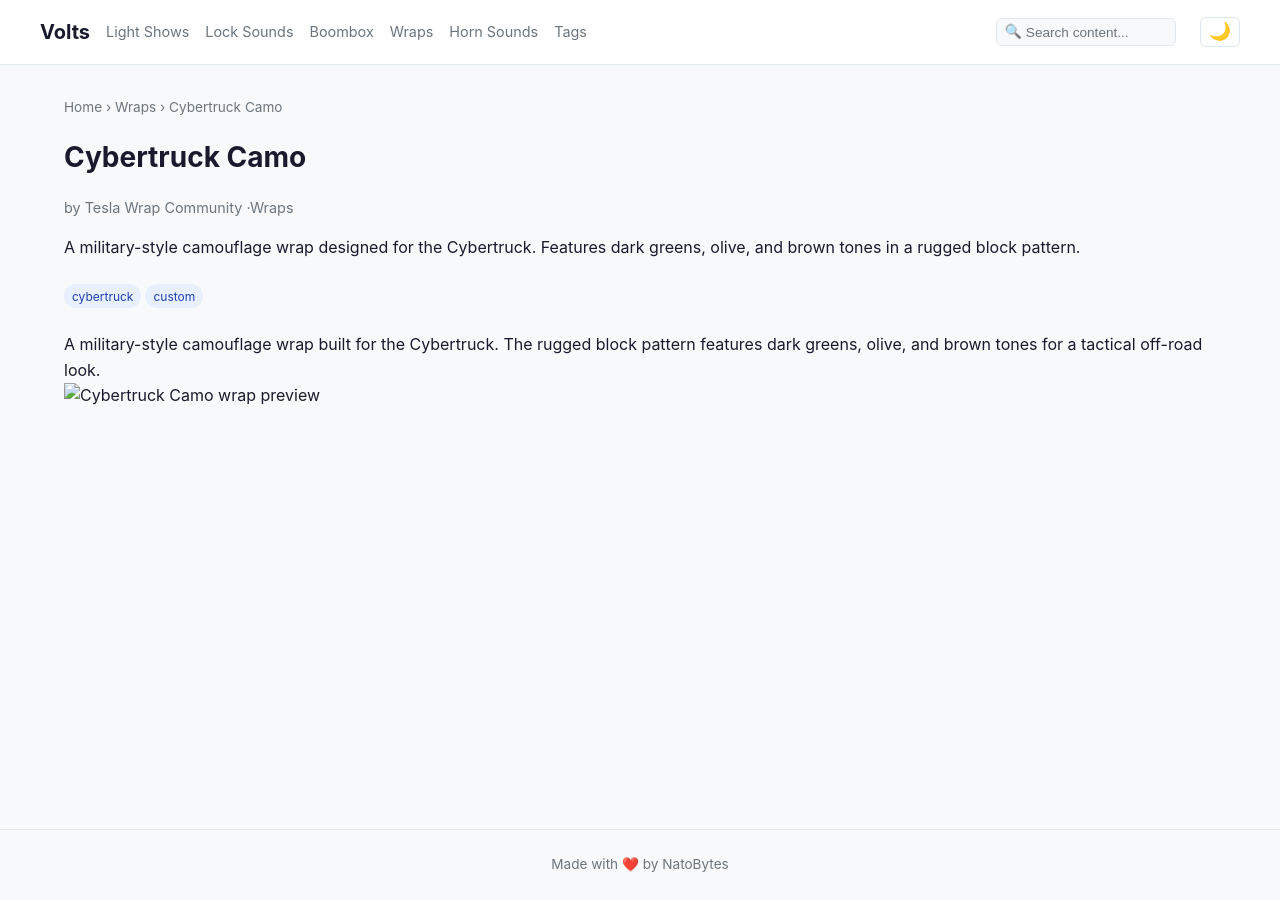
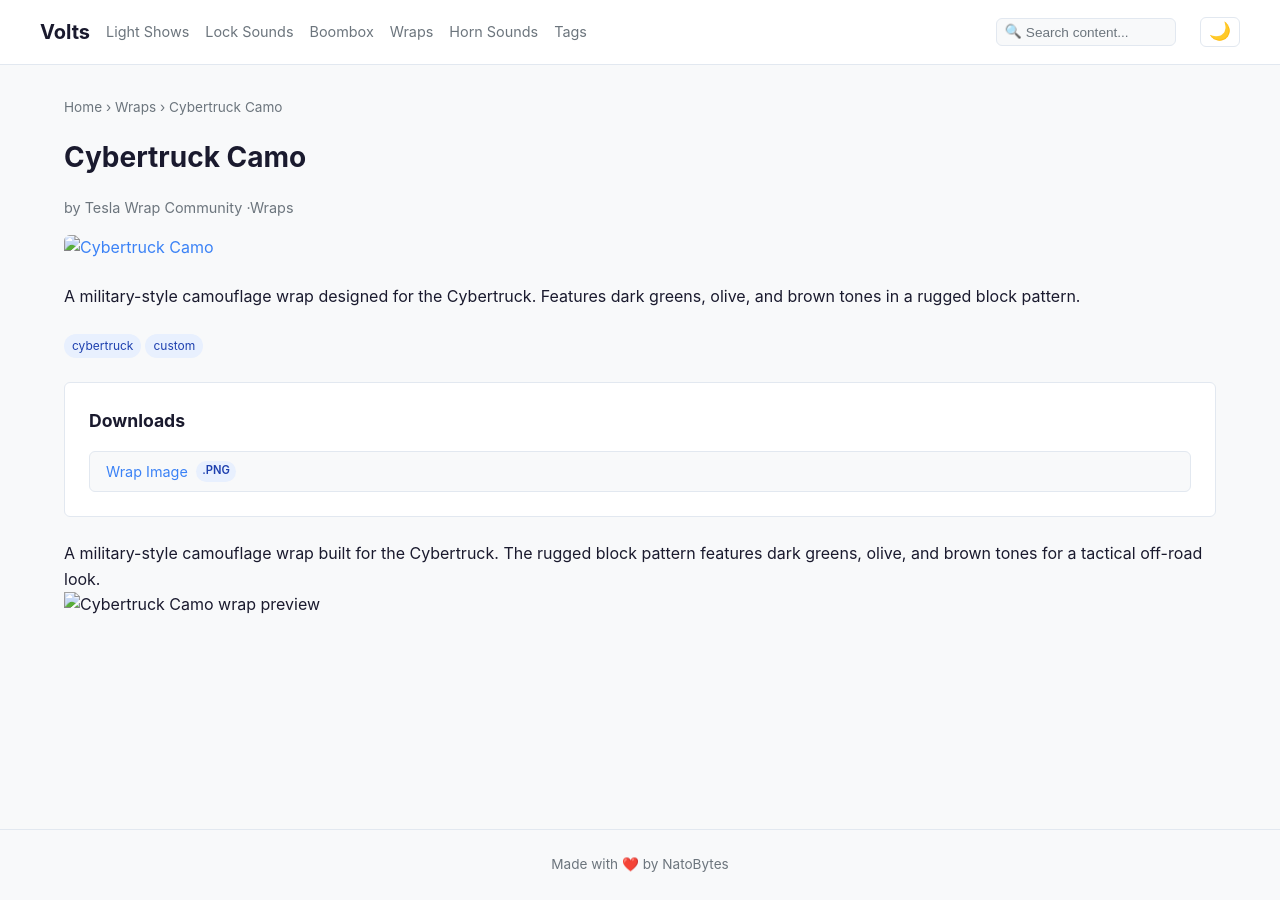
Before and after one commit to natobytes/Volts, a Jekyll site: the page built from content/_wraps/cybertruck-camo.md, in a window 1280 px wide. Built offline with Jekyll 4.4.1, drawn with Linux system fonts in a browser that asks for light colours; nearby versions of some CDN libraries; comment, search, counter and statistics services are not loaded.

Commit message:
feat: add thumbnail and files fields to frontmatter
Co-Authored-By: Paperclip <noreply@paperclip.ing>

```diff
--- a/content/_wraps/cybertruck-camo.md
+++ b/content/_wraps/cybertruck-camo.md
@@ -2,6 +2,10 @@
 title: Cybertruck Camo
 author: Tesla Wrap Community
 description: A military-style camouflage wrap designed for the Cybertruck. Features dark greens, olive, and brown tones in a rugged block pattern.
+thumbnail: cybertruck-camo.png
+files:
+  - name: cybertruck-camo.png
+    label: Wrap Image
 tags:
   - cybertruck
   - custom
```
